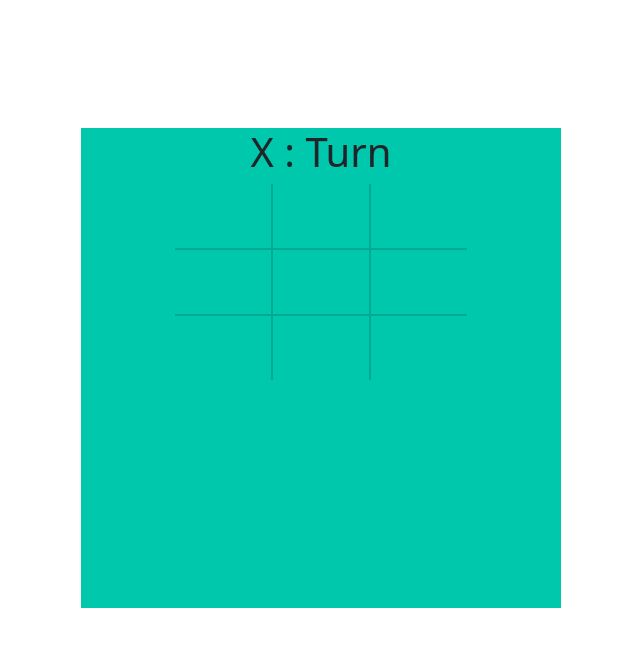
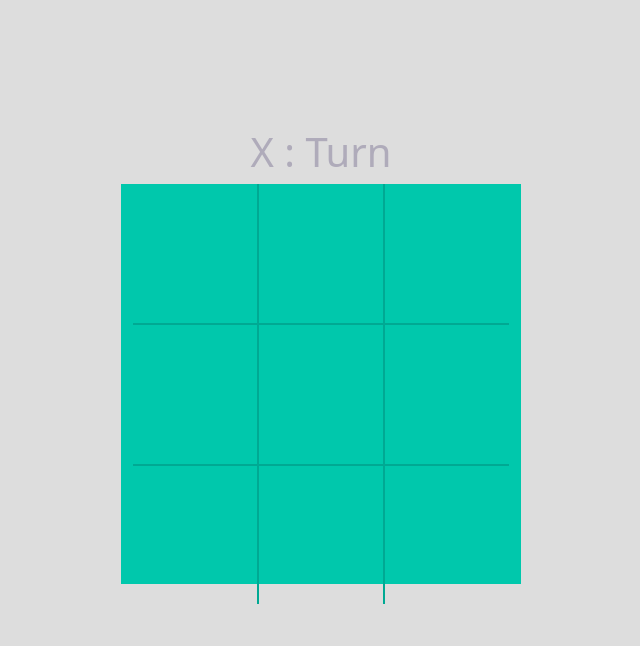
Before and after one commit to Chamarez/React-Tic-Tac-Toe, a React (Create React App) app: page / in a window 1280 px wide. Shown: the top 646 px of the page, without its empty margins (319-959 px from the left). Built offline with nearby package versions, Linux system fonts and the light colour scheme.

Commit message:
fix: styles

```diff
--- a/src/App.css
+++ b/src/App.css
@@ -1,22 +1,38 @@
+
 .container{
-    display: flex;
-    height: 60vh ;
-    width: 60vh !important;
-    margin-top: 10%;
-    justify-content: center;
+    display: grid;
+    height: 50vh ;
+    width: 50vh !important;
     text-align: center;
     background-color:  rgb(0, 200, 172);
 }
 .winner{
     display: grid !important;
 }
-
+table{
+    height: auto!important;
+    width   : auto!important;
+}
 .btn{
-    height: 3rem;
-    width: 5rem;
+    margin-top: 10%;
+    height:7rem;
+    width: 6rem;
 }
 
-
+.board{
+    margin-top: 10%;
+    height: auto !important;
+    width: auto !important;
+    display: grid;
+    text-align: center;
+}
+.main{
+    margin-top: 10%;
+    height: auto !important;
+    width: auto !important;
+    display: grid;
+    text-align: center;
+}
 .first{
     border-right: 2px solid rgb(0, 169, 147) !important;
 }
@@ -37,17 +53,22 @@
     font-size: 30vh;
 }
 .btn{
-    font-size: 2rem !important;
+    font-size: 6rem !important;
+
 }
 .reset{
-    font-size: 1rem !important;
+    margin: 0% !important;
+    font-size: 1.5rem !important;
     justify-content: center;
-    text-align: center;
     color: rgb(0, 198, 187) !important;
     box-shadow: none !important;
-    width: 20%;
+    width: 20rem;
 }
 
 .xo{
     display:flex !important;
 }
+
+.nextPlayer{
+    color: rgb(175, 171, 186);
+}
--- a/src/App.js
+++ b/src/App.js
@@ -57,6 +57,7 @@ function App() {
   if (winner === "tie") {
     return (
       <div className='main'>
+      <h1 className='nextPlayer'> Game Over </h1>
         <div className='container winner'>
           <div>
             <div className='xo'>
@@ -69,12 +70,14 @@ function App() {
         <button onClick={() => resetGame()} className="btn d-block mx-auto reset">RESTART GAME</button>
       </div>
 
+
     )
   }
 
   if (winner === "X" || winner === "O") {
     return (
       <div className='main'>
+        <h1 className='nextPlayer'> Game Over </h1>
         <div className='container winner'>
           <div>
             <h1 style={(winner === "O") ? playerTwo : playerOne} className='win'>{winner}</h1>
@@ -87,9 +90,9 @@ function App() {
   }
 
   return (
+    <div className="board">
+    <h1 className='nextPlayer'> {count % 2 === 0 ? "X" : "O"} : Turn </h1>
     <div className='container'>
-      <div className="board">
-        <h1> {count % 2 === 0 ? "X" : "O"} : Turn </h1>
         <table className="table borderless">
           <tbody>
             <tr>
--- a/src/index.css
+++ b/src/index.css
@@ -2,6 +2,7 @@
 
 
 body {
+  background-color: #ddd !important;
   margin: 0;
   font-family: -apple-system, BlinkMacSystemFont, 'Segoe UI', 'Roboto', 'Oxygen',
     'Ubuntu', 'Cantarell', 'Fira Sans', 'Droid Sans', 'Helvetica Neue',
@@ -11,6 +12,7 @@ body {
 }
 
 code {
+
   font-family: source-code-pro, Menlo, Monaco, Consolas, 'Courier New',
     monospace;
 }
```
